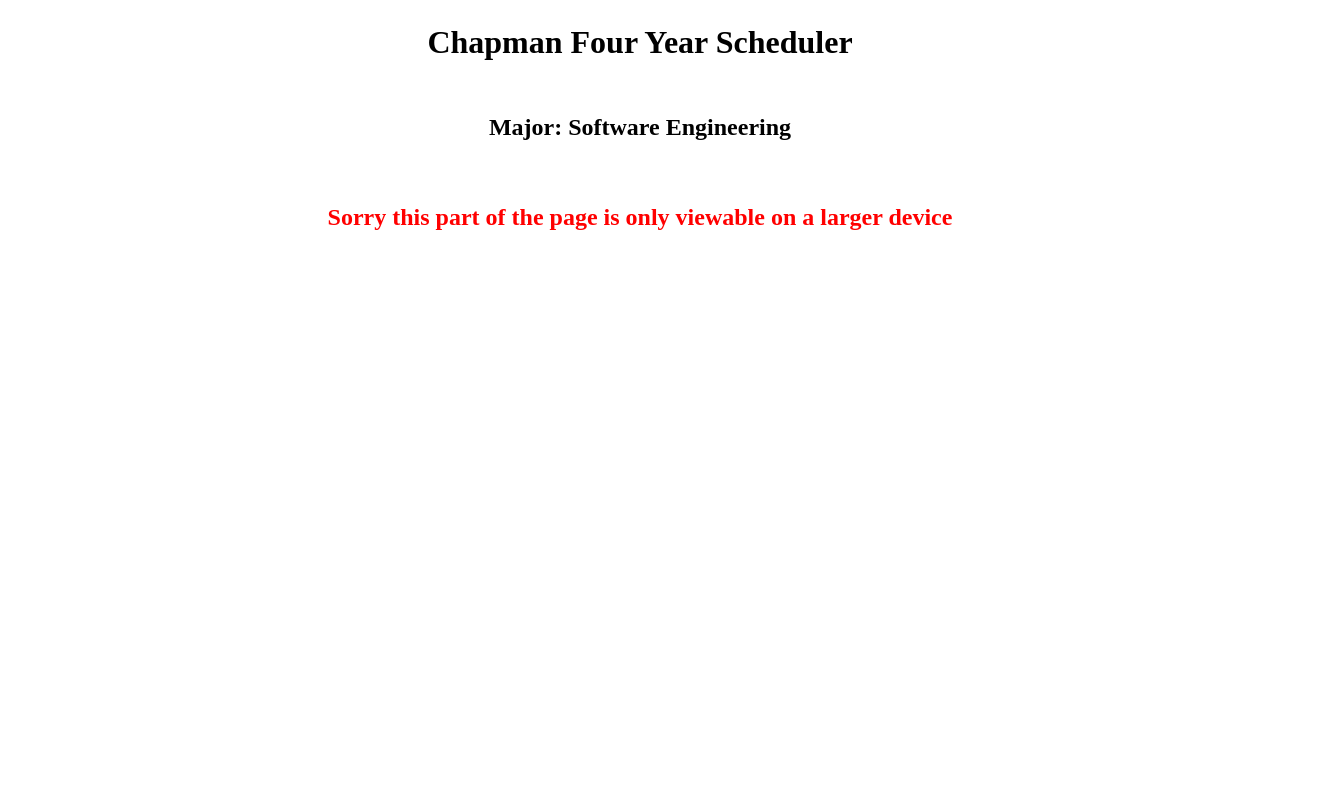
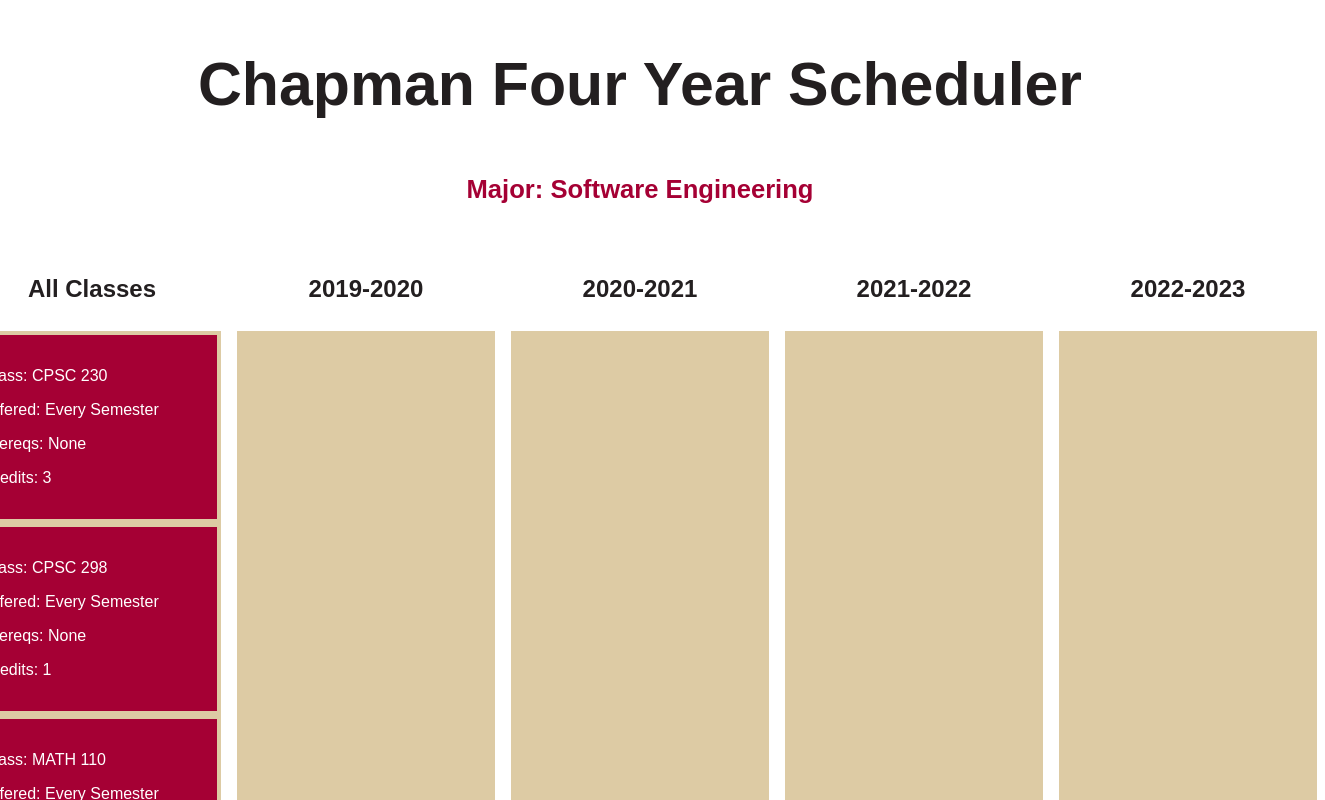
Before and after one commit to CeciliaMarie/scheduler, a Next.js app: page /Testing in a window 1280 px wide. Shown: the top 800 px of the page, 1325 px wide, since content can reach past the window. Built offline with nearby package versions, Linux system fonts and the light colour scheme.

Commit message:
Changed styling

```diff
--- a/pages/Testing.js
+++ b/pages/Testing.js
@@ -107,10 +107,6 @@
 function Testing() {
   const [columns, setColumns] = useState(columnsFromBackend);
   return (
-    // <div style={{display:"flex", justifyContent: "center"}}>
-    //   <h1>Four Year Scheduler</h1>
-    //   <h2>Major: Software Engineering</h2>
-    // </div>
     <div style={{ display: "flex", justifyContent: "center", height: "100%" }}>
       <DragDropContext
         onDragEnd={(result) => onDragEnd(result, columns, setColumns)}
@@ -124,7 +120,8 @@
               style={{
                 display: "flex",
                 flexDirection: "column",
-                alignItems: "center"
+                alignItems: "center",
+                color: "#231F20"
               }}
               key={columnId}
             >
@@ -138,8 +135,8 @@
                         ref={provided.innerRef}
                         style={{
                           background: snapshot.isDraggingOver
-                            ? "lightblue"
-                            : "lightgrey",
+                            ? "#6E6259"
+                            : "#DDCBA4",
                           padding: 4,
                           width: 250,
                           minHeight: 500
@@ -164,8 +161,8 @@
                                       margin: "0 0 8px 0",
                                       minHeight: "50px",
                                       backgroundColor: snapshot.isDragging
-                                        ? "#263B4A"
-                                        : "#456C86",
+                                        ? "#7a0027"
+                                        : "#A50034",
                                       color: "white",
                                       ...provided.draggableProps.style
                                     }}
--- a/pages/_app.js
+++ b/pages/_app.js
@@ -14,6 +14,7 @@
     margin: 2;
     padding: 0;
     box-sizing: border-box;
+    font-family: 'Merriweather Sans', sans-serif;
   }
 `
 
@@ -32,6 +33,7 @@
     height: undefined,
   });
 
+
   useEffect(() => {
     // only execute all the code below in client side
     if (typeof window !== 'undefined') {
@@ -43,6 +45,7 @@
           height: window.innerHeight,
         });
       }
+      console.log(window.innerWidth);
 
       // Add event listener
       window.addEventListener("resize", handleResize);
@@ -59,6 +62,7 @@
 
 export default function App({ Component, pageProps }) {
   const size = useWindowSize();
+  console.log(size);
 
   const [isDesktop, setDesktop] = useState(size.innerWidth > 650);
 
@@ -70,6 +74,7 @@
     window.addEventListener("resize", updateMedia);
     return () => window.removeEventListener("resize", updateMedia);
   });
+
 
   return (
     <>
@@ -93,17 +98,18 @@
 
 
             <div >
-              <h1 style={{display: "flex", padding: 16 ,margin: "0 0 8px 0",minHeight: "50px", justifyContent:"center"}}>
+              <h1 style={{display: "flex",color: "#231F20", fontSize: "3.8rem", fontWeight:"800", padding: 8, minHeight: "50px", justifyContent:"center"}}>
                 Chapman Four Year Scheduler</h1>
 
-              <h2 style={{display: "flex", padding: 16 ,margin: "0 0 8px 0",minHeight: "50px", justifyContent:"center"}}>
+              <h2 style={{display: "flex", color: "#A50034", fontSize: "1.6rem", padding: 8, minHeight: "50px", justifyContent:"center"}}>
                 Major: Software Engineering</h2>
             </div>
-            {isDesktop ? (
-              <Testing/> ):(
-                <h2 style={{display: "flex", padding: 16 ,margin: "0 0 8px 0",color: "red", minHeight: "50px", justifyContent:"center"}}
+            {/* {isDesktop ? ( */}
+              <Testing/>
+              {/* ):(  */}
+                {/* <h2 style={{display: "flex", padding: 16 ,margin: "0 0 8px 0",color: "red", minHeight: "50px", justifyContent:"center"}}
                 >Sorry this part of the page is only viewable on a larger device</h2>
-              )}
+              )} */}
               {/* <DragDrop/> */}
           </div>
         </DndProvider>
--- a/pages/index.js
+++ b/pages/index.js
@@ -1,4 +1,5 @@
 import styled from 'styled-components'
+import Head from 'next/head'
 
 const Title = styled.h1`
   font-size: 50px;
@@ -6,5 +7,14 @@
 `
 
 export default function Home() {
-  return <Title>Four Year Scheduler</Title>
+  return (
+    <Wrapper>
+      <Head>
+        <title> Chapman Four Year Scheduler </title>
+        <link rel="preconnect" href="https://fonts.googleapis.com"/>
+        <link rel="preconnect" href="https://fonts.gstatic.com" crossorigin/>
+        <link href="https://fonts.googleapis.com/css2?family=Koulen&family=Merriweather+Sans:ital,wght@0,300;0,500;0,600;0,800;1,500&display=swap" rel="stylesheet"/>
+      </Head>
+      </Wrapper>
+    )
 }
```
